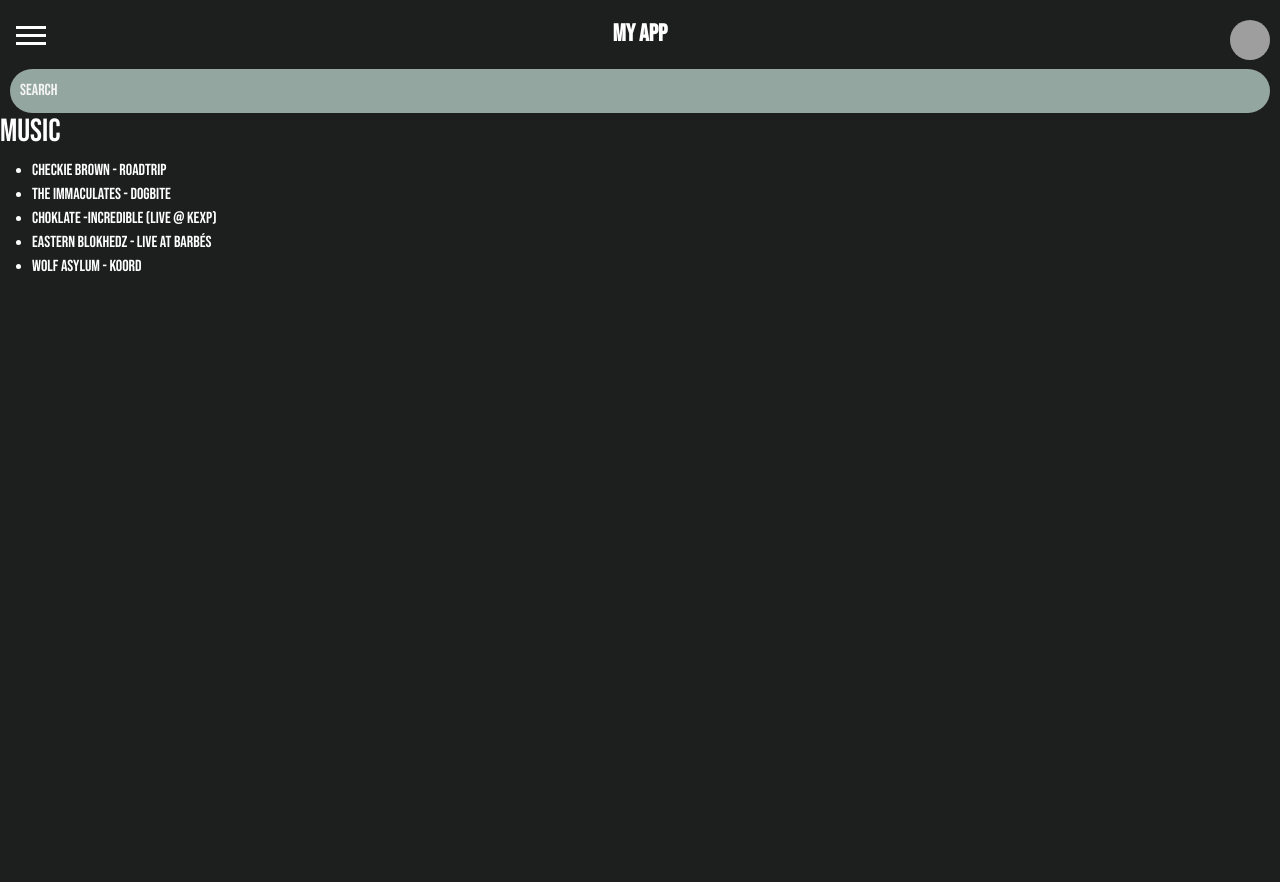
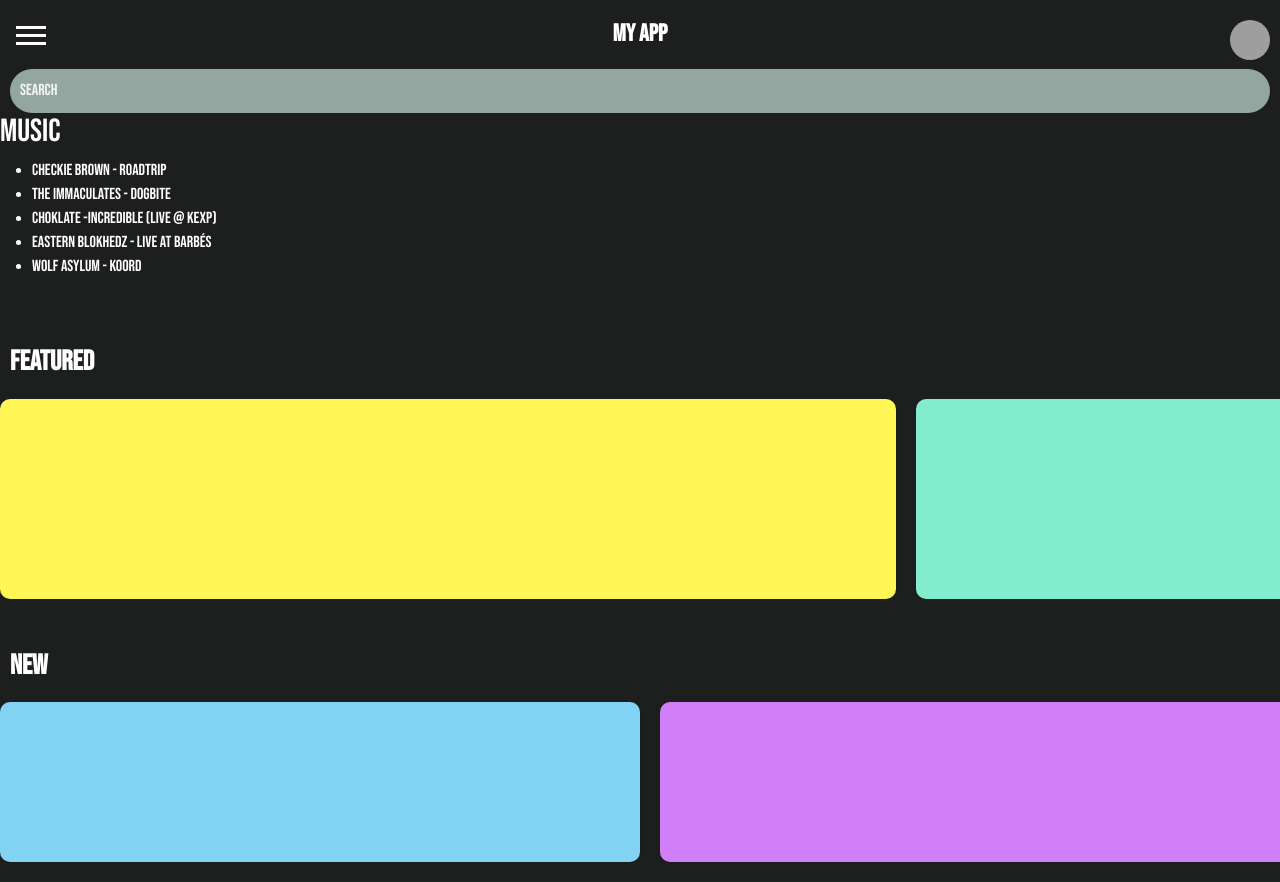
Before and after one commit to kreza-dzd/podcast-app, a Vue app: page / in a window 1280 px wide. Before the commit the page ends 800 px from the top, so only its background shows below. Built offline with nearby package versions, Linux system fonts and the light colour scheme; grey boxes are pictures that could not be loaded.

Commit message:
Update App.vue

```diff
--- a/src/App.vue
+++ b/src/App.vue
@@ -35,6 +35,30 @@
 
     <main>
       <PodcastList />
+
+  <div class="featured-container">
+  <h2 class="section-title">Featured</h2>
+  <div class="box-wrapper">
+    <div class="box-1"></div>
+    <div class="box-2"></div>
+    <div class="box-3"></div>
+    <div class="box-4"></div>
+    <div class="box-5"></div>
+  </div>
+</div>
+
+
+  <div class="new-container">
+  <h2 class="section-title">New</h2>
+  <div class="box-wrapper">
+    <div class="box-6"></div>
+    <div class="box-7"></div>
+    <div class="box-8"></div>
+    <div class="box-9"></div>
+    <div class="box-10"></div>
+  </div>
+</div>
+
     </main>
   </div>
 </template>
@@ -201,9 +225,92 @@ input[type="text"]::-ms-input-placeholder {
 }
 
 
-.sidebar nav ul li a i {
-  margin-right: 10px;
+.featured-container {
+  margin-top: 50px;
+}
+
+.new-container {
+  margin-top: 50px;
+}
+
+.section-title {
+  font-size: 28px;
+  font-weight: bold;
+  margin-bottom: 20px;
+  margin-left: 10px;
 }
 
 
+
+.box-1, .box-2, .box-3, .box-4, .box-5 {
+  flex: 0 0 70%;
+  margin-right: 20px;
+  background-color: #f8f8f8;
+  border-radius: 10px;
+  box-shadow: 0px 2px 4px rgba(0, 0, 0, 0.1);
+  display: flex;
+  flex-direction: column;
+  justify-content: center;
+  align-items: center;
+  padding: 100px 30px;
+  text-align: center;
+}
+
+.box-6, .box-7, .box-8, .box-9, .box-10 {
+  flex: 0 0 50%;
+  margin-right: 20px;
+  background-color: #f8f8f8;
+  border-radius: 10px;
+  box-shadow: 0px 2px 4px rgba(0, 0, 0, 0.1);
+  display: flex;
+  flex-direction: column;
+  justify-content: center;
+  align-items: center;
+  padding: 80px 30px;
+  text-align: center;
+}
+
+.box-1, .box-10 {
+  background-color: #FEF755;
+}
+.box-2, .box-9 {
+  background-color: #83ECCC;
+}
+.box-3, .box-8 {
+  background-color: #A597FF;
+}
+.box-4, .box-7 {
+  background-color: #D17FF8;
+}
+.box-5, .box-6 {
+  background-color: #83D3F5;
+}
+
+
+
+.box-wrapper {
+  display: flex;
+  overflow-x: scroll;
+  margin-bottom: 20px;
+}
+
+
+.featured-box img {
+  width: 80%;
+  margin-bottom: 20px;
+}
+
+.featured-box h2 {
+  font-size: 20px;
+  margin-bottom: 10px;
+}
+
+.featured-box p {
+  font-size: 16px;
+  line-height: 1.5;
+  color: #666;
+}
+
+
+
 </style>
```
